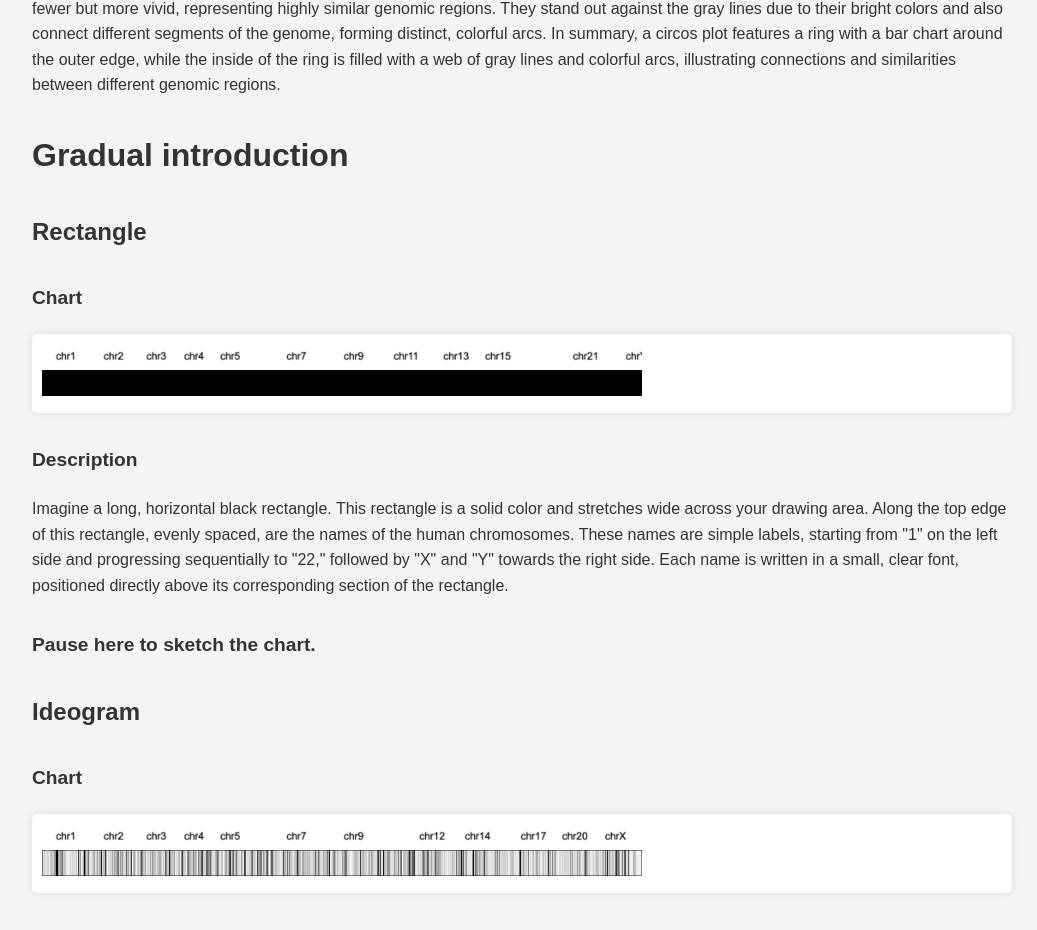
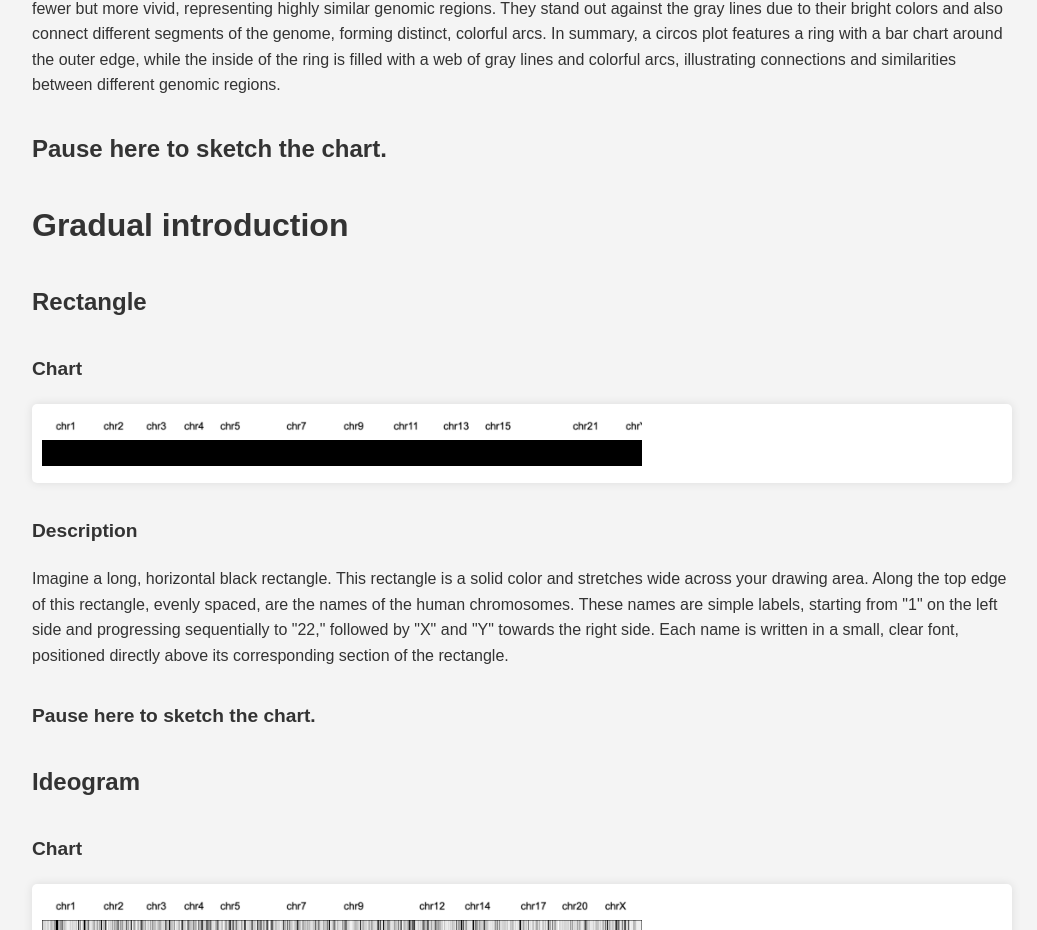
Before and after one commit to thomcsmits/transitioning-charts, a website built with Vite: page index.html in a window 1280 px wide. Shown: the part 7571-8501 px from the top of the page, without its empty margins (118-1155 px from the left). Built offline with nearby package versions, Linux system fonts and the light colour scheme.

Commit message:
add missing pause

```diff
--- a/index.html
+++ b/index.html
@@ -187,6 +187,7 @@
       In addition to the gray lines, there are also colored lines inside the circle. These lines are fewer but more vivid, representing highly similar genomic regions. They stand out against the gray lines due to their bright colors and also connect different segments of the genome, forming distinct, colorful arcs.
       In summary, a circos plot features a ring with a bar chart around the outer edge, while the inside of the ring is filled with a web of gray lines and colorful arcs, illustrating connections and similarities between different genomic regions.
     </p>
+    <h4>Pause here to sketch the chart.</h4>
     <h3>Gradual introduction</h3>
     <h4>Rectangle</h4>
     <h5>Chart</h5>
```
